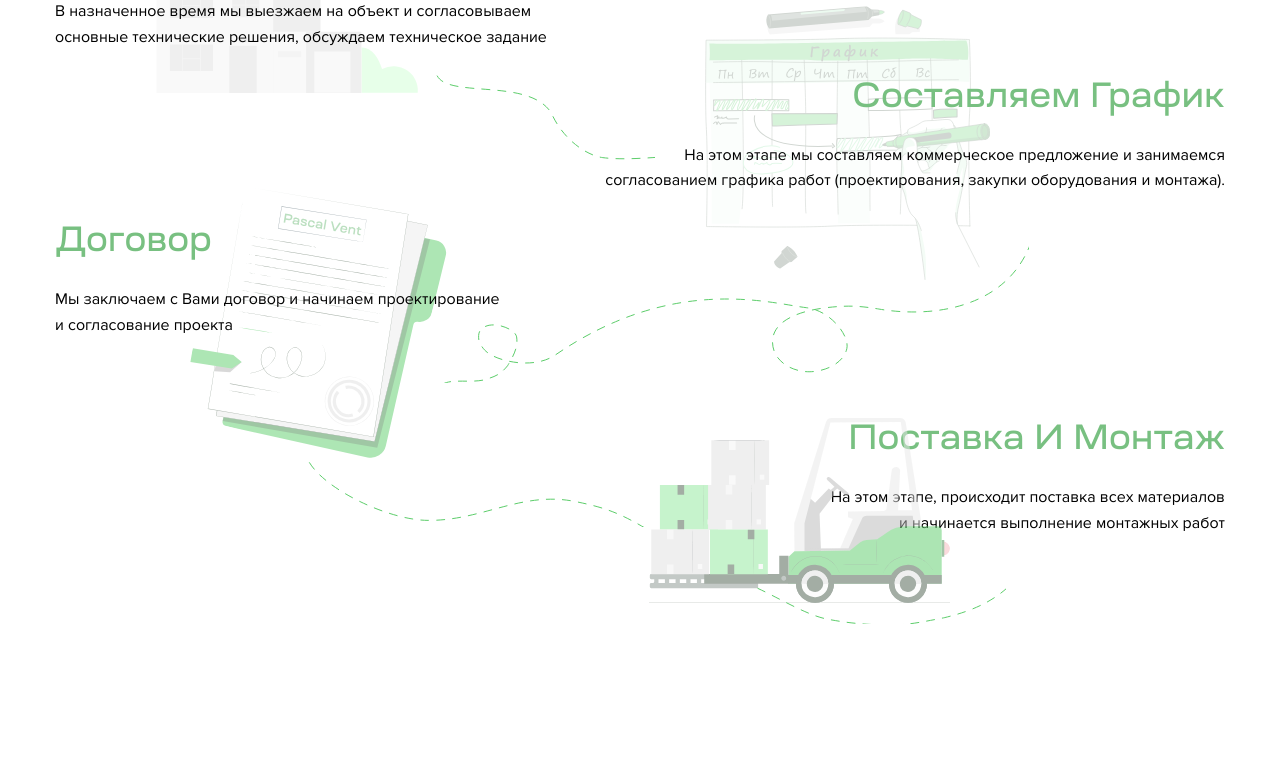
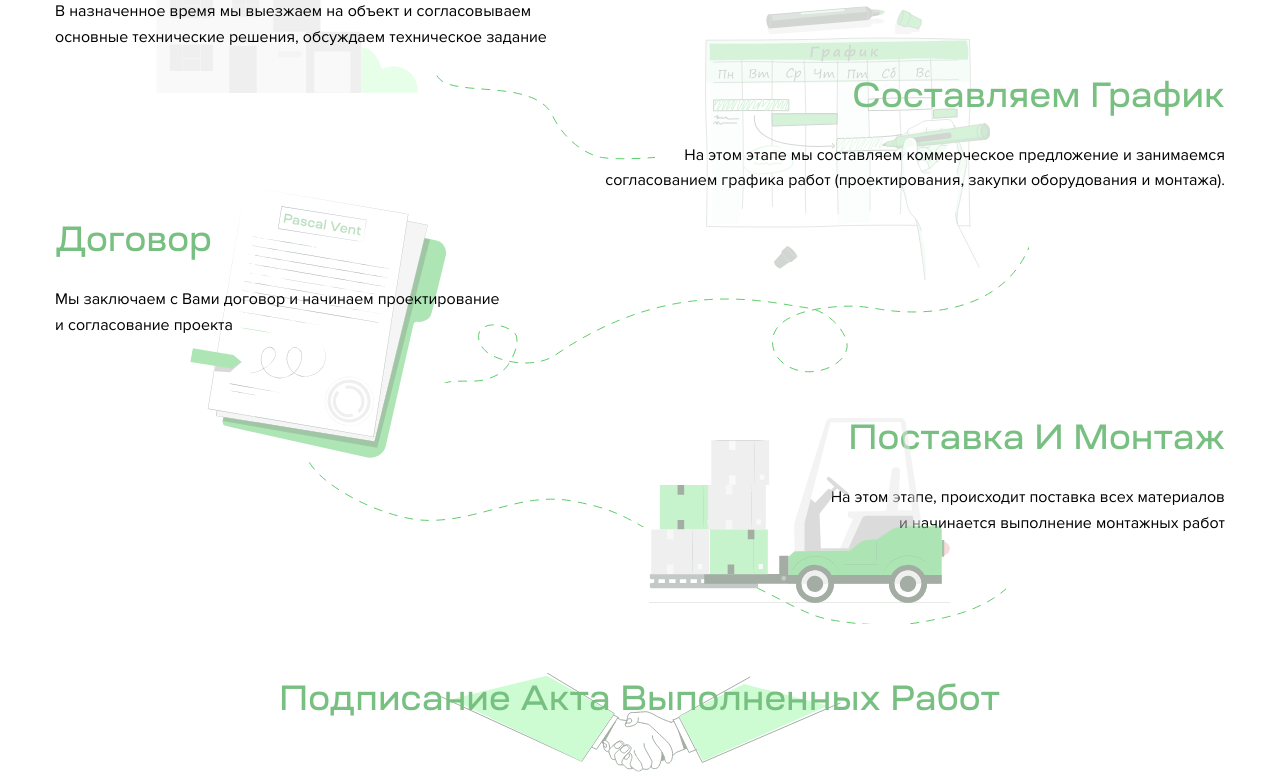
Before and after one commit to Lehano-A/fresh-air, a React (Create React App) app: page / in a window 1280 px wide. Shown: the part 5206-5989 px from the top of the page. Before the commit the page ends 5832 px from the top, so only its background shows below. Built offline with nearby package versions, Linux system fonts and the light colour scheme.

Commit message:
Добавляет компонент SigningAct

```diff
--- /dev/null
+++ b/src/components/Main/WorkScheme/Steps/SigningAct/SigningAct.tsx
@@ -0,0 +1,13 @@
+import React from 'react';
+
+function SigningAct() {
+  return (
+    <div className='work-scheme__step work-scheme__signing-act'>
+      <h3 className='work-scheme__subtitle'>
+        Подписание акта выполненных работ
+      </h3>
+    </div>
+  );
+}
+
+export default SigningAct;
--- a/src/components/Main/WorkScheme/Steps/Steps.tsx
+++ b/src/components/Main/WorkScheme/Steps/Steps.tsx
@@ -5,6 +5,7 @@ import VisitObject from './VisitObject/VisitObject';
 import Graphic from './Graphic/Graphic';
 import Contract from './Contract/Contract';
 import DeliveryInstallation from './DeliveryInstallation/DeliveryInstallation';
+import SigningAct from './SigningAct/SigningAct';
 
 function Steps() {
   return (
@@ -15,6 +16,7 @@ function Steps() {
       <Graphic />
       <Contract />
       <DeliveryInstallation />
+      <SigningAct />
     </div>
   );
 }
--- a/src/scss/components/_work-scheme.scss
+++ b/src/scss/components/_work-scheme.scss
@@ -235,4 +235,28 @@
       background-image: url('../../images/Components/WorkScheme/pathes/path-6.svg');
     }
   }
+
+  &__signing-act {
+    grid-row: 9;
+    grid-column: 3/11;
+    justify-self: center;
+    width: 722px;
+    min-height: 99px;
+    margin-top: 52px;
+
+    /* рукопожатие */
+    &::before {
+      content: '';
+      position: absolute;
+      top: 50%;
+      left: 50%;
+      transform: translate(-50%, -50%);
+      width: 402px;
+      height: 99px;
+      padding-bottom: 12px;
+      background-image: url('../../images/Components/WorkScheme/shaking-hands.svg');
+      background-repeat: no-repeat;
+      z-index: -1;
+    }
+  }
 }
```
